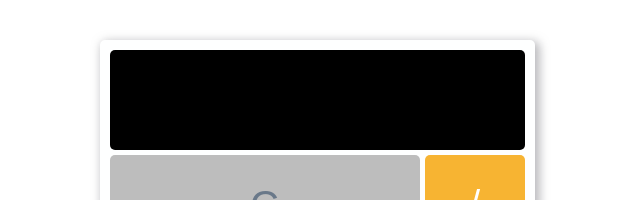
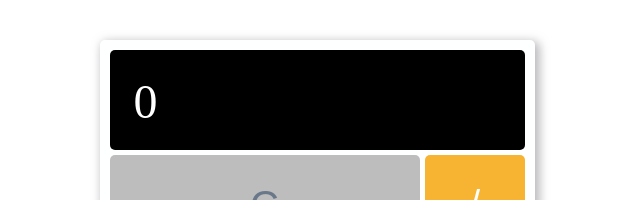
Before and after one commit to SergeiRavinski/calculator-vue, a Vue app: page / in a window 1280 px wide. Shown: the top 200 px of the page, without its empty margins (323-963 px from the left). Built offline with nearby package versions, Linux system fonts and the light colour scheme.

Commit message:
Changed info in function

```diff
--- a/src/components/Calculator.vue
+++ b/src/components/Calculator.vue
@@ -28,7 +28,7 @@ export default {
 		data() {
 			return {
 				currentResult: 0,
-				currentInput: '',
+				currentInput: 0,
 				currentOperator: null,
 				showingResult: false,
 			}
@@ -64,7 +64,7 @@ export default {
 				this.currentResult = 0;
 				this.currentInput = '';
 				this.currentOperator = null;
-				this.showingResult = false;
+				this.showingResult = true;
 			},
 
 			handleOperatorInput(operator) {
```
